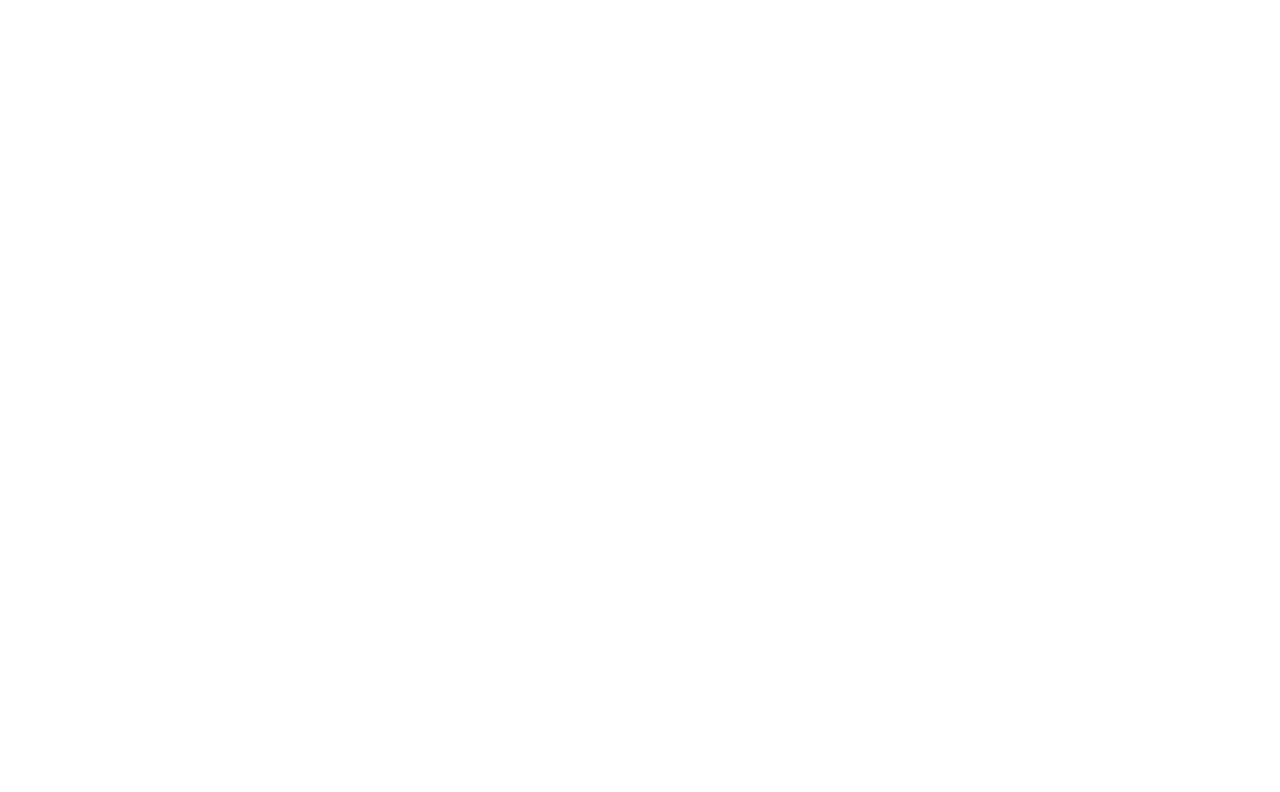
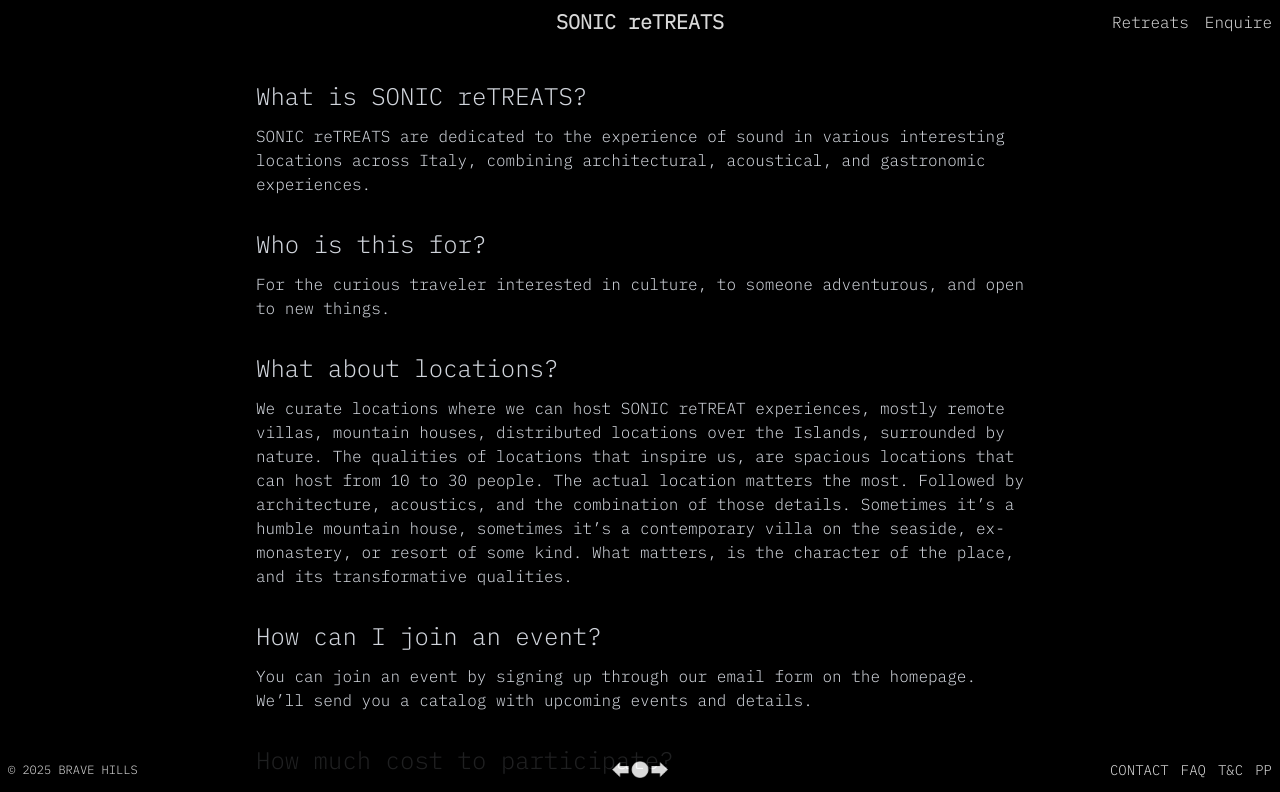
Before and after one commit to Non-territorial/sonic_retreats, a Next.js app: page /faq in a window 1280 px wide. Shown: the top 792 px of the page. Built offline with nearby package versions, Linux system fonts and the light colour scheme; no server answers.

Commit message:
analytics

```diff
--- a/src/app/layout.tsx
+++ b/src/app/layout.tsx
@@ -15,9 +15,9 @@
 }) {
   return (
     <html lang="en">
-      <body>
-         <Analytics/>
-      </body>
+      <body> <Analytics/>
+      {children}
+         </body>
     </html>
   );
 }
```
